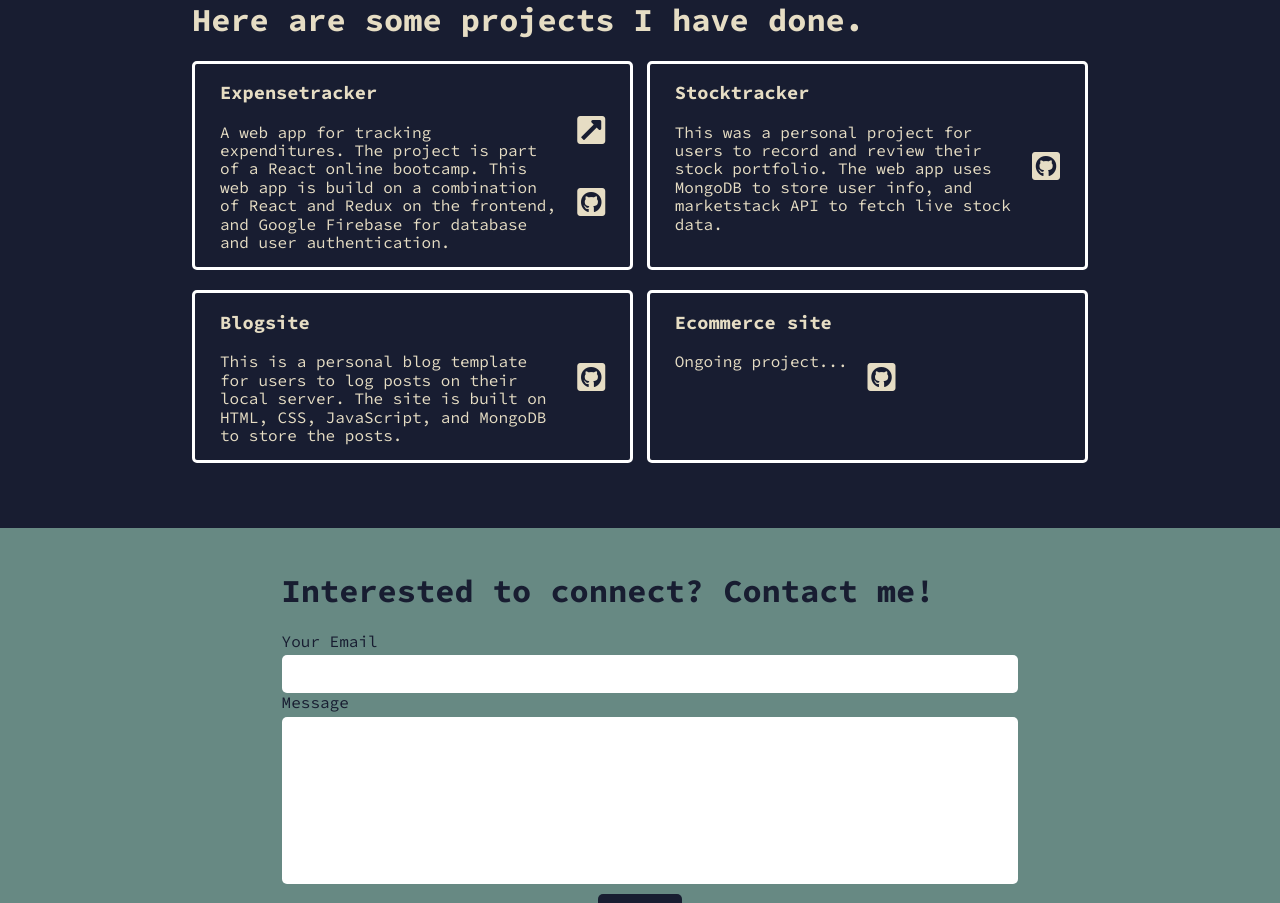
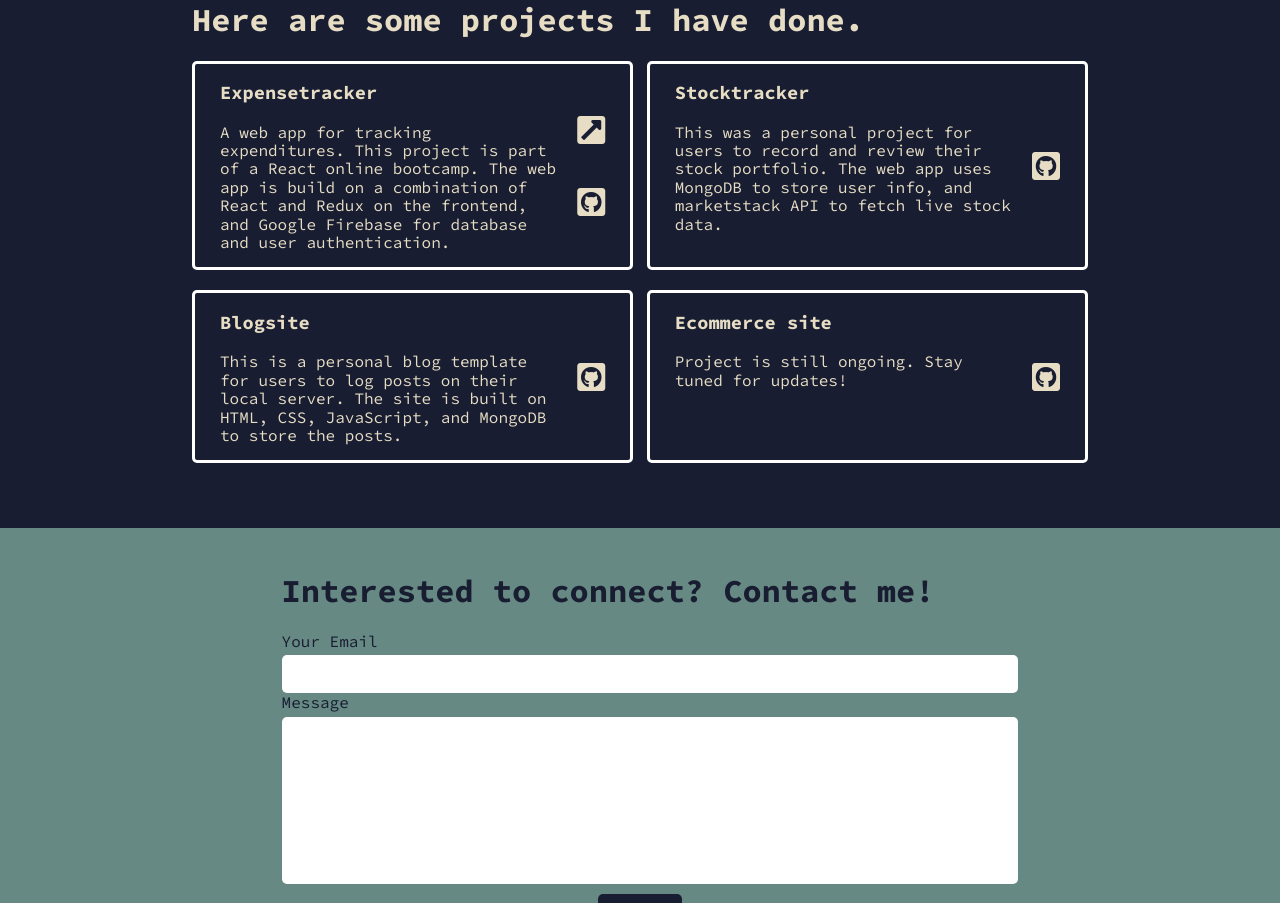
Before and after one commit to salmonsashimi/my-site, a React (Create React App) app: page / in a window 1280 px wide. Shown: the part 1500-2403 px from the top of the page. Built offline with nearby package versions, Linux system fonts and the light colour scheme.

Commit message:
adjusted projects

```diff
--- a/src/components/Projects.js
+++ b/src/components/Projects.js
@@ -24,7 +24,7 @@ Projects.defaultProps = {
     projects: [
         {
             name: 'Expensetracker',
-            desc: 'A web app for tracking expenditures. The project is part of a React online bootcamp. This web app is build on a combination of React and Redux on the frontend, and Google Firebase for database and user authentication.',
+            desc: 'A web app for tracking expenditures. This project is part of a React online bootcamp. The web app is build on a combination of React and Redux on the frontend, and Google Firebase for database and user authentication.',
             link: 'https://expensetracker-1.herokuapp.com/',
             repo: 'https://github.com/salmonsashimi/expensetracker'
         },
@@ -40,8 +40,8 @@ Projects.defaultProps = {
         },
         {
             name: 'Ecommerce site',
-            desc: 'Ongoing project...',
-            repo: 'https://github.com/salmonsashimi/blogsite'
+            desc: 'Project is still ongoing. Stay tuned for updates!',
+            repo: 'https://github.com/salmonsashimi/ecommerce-site'
         }
 
     ]
```
Also changed, not shown: src/components/About.js (line endings or trailing spaces).
